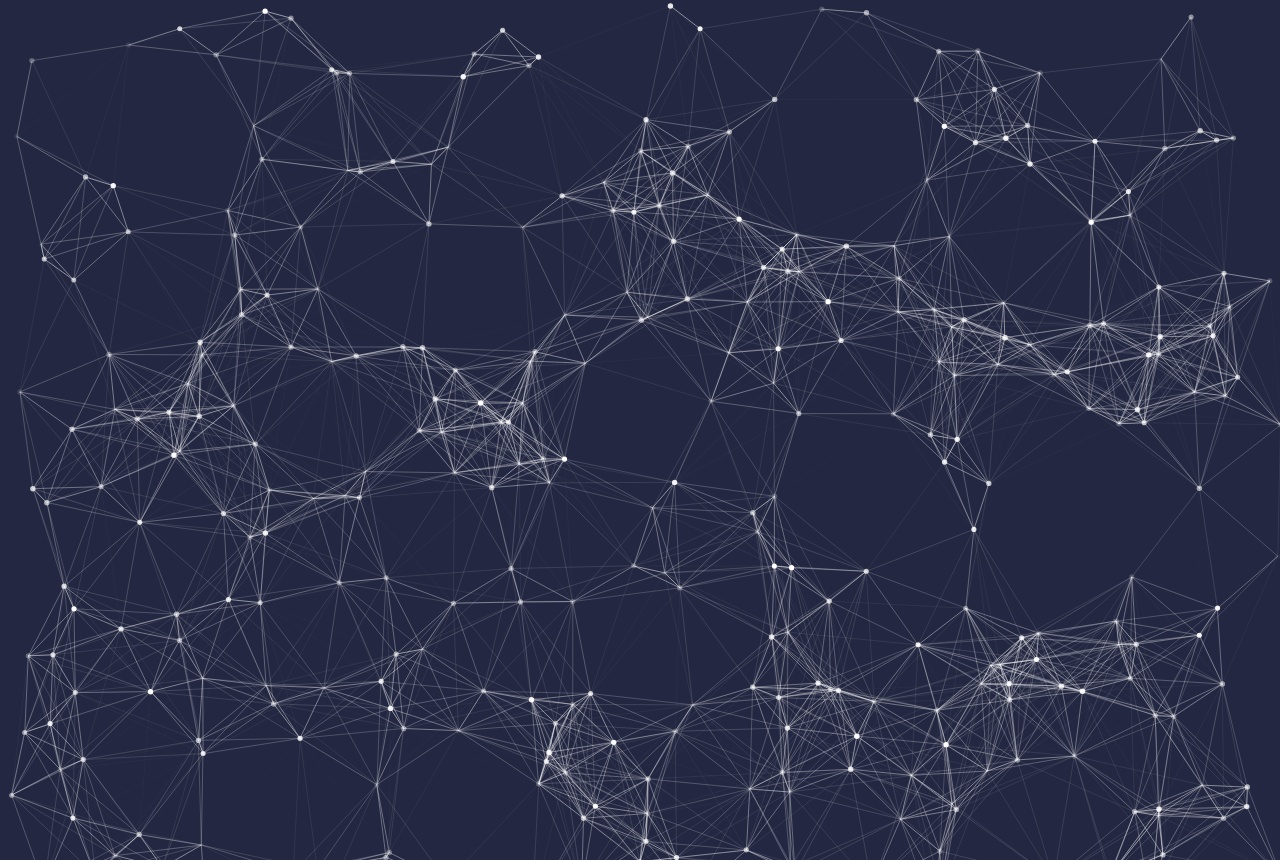
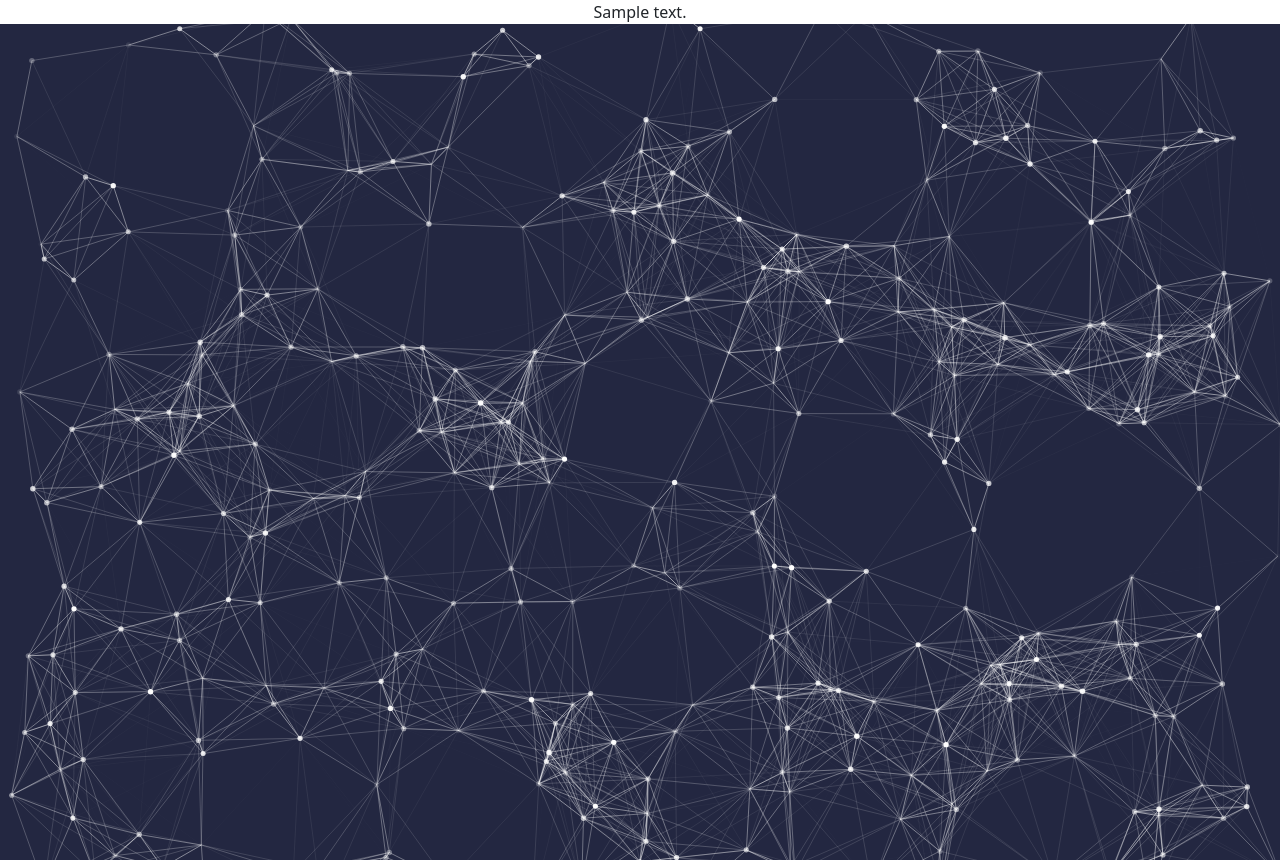
Before and after one commit to wolfofdalalst/AuraX, a Flask app: template templates/about.html in a window 1280 px wide. Shown: the part 56-916 px from the top of the page. Run offline with Flask 2, Linux system fonts and the light colour scheme; the template is opened without the code that fills it: most values are stand-ins (such as "Sample title", 1, 10 or a date in 2020).

Commit message:
Include live README.md in /about

```diff
--- a/static/style.css
+++ b/static/style.css
@@ -11,4 +11,12 @@ body {
     background-size: cover;
     background-position: 50% 50%;
     background-repeat: no-repeat;
+    z-index: -1;
 }
+
+.about-webscrap {
+    background-color: white;
+    display: flex;
+    align-items: center;
+    justify-content: center;
+}
--- a/templates/about.html
+++ b/templates/about.html
@@ -1,2 +1,9 @@
 {% extends "base.html" %}
 {% block title %}About Page{% endblock title %}
+{% block about %}
+<div class="about-webscrap">
+
+    {{ about|safe }}
+
+</div>
+{% endblock about %}
--- a/templates/base.html
+++ b/templates/base.html
@@ -38,5 +38,6 @@
     {% block content %}
     <div id="particles-js"></div>
     {% endblock content %}
+    {% block about %}{% endblock about %}
 </body>
 </html>
```
Also changed, not shown: app.py (+10 -1 lines), requirements.txt (+7 -0 lines).
